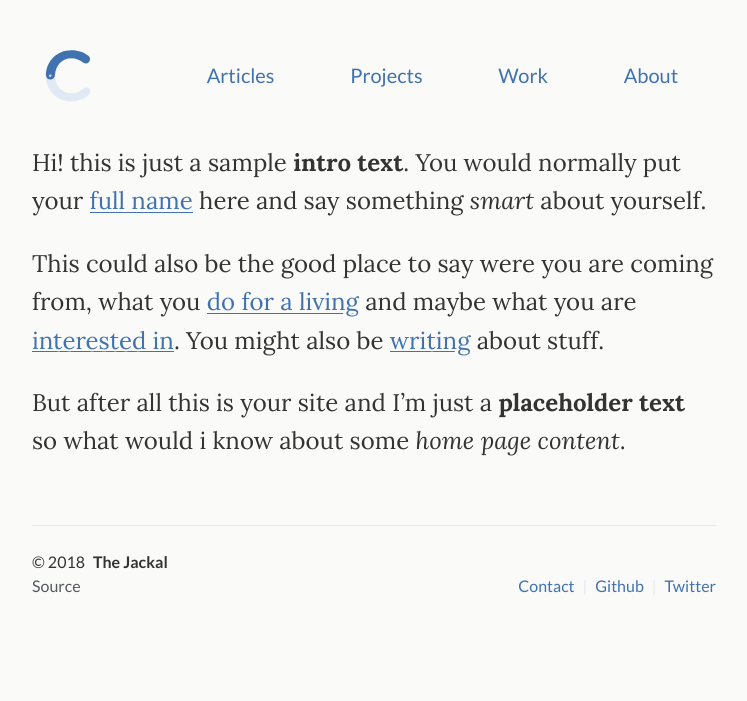
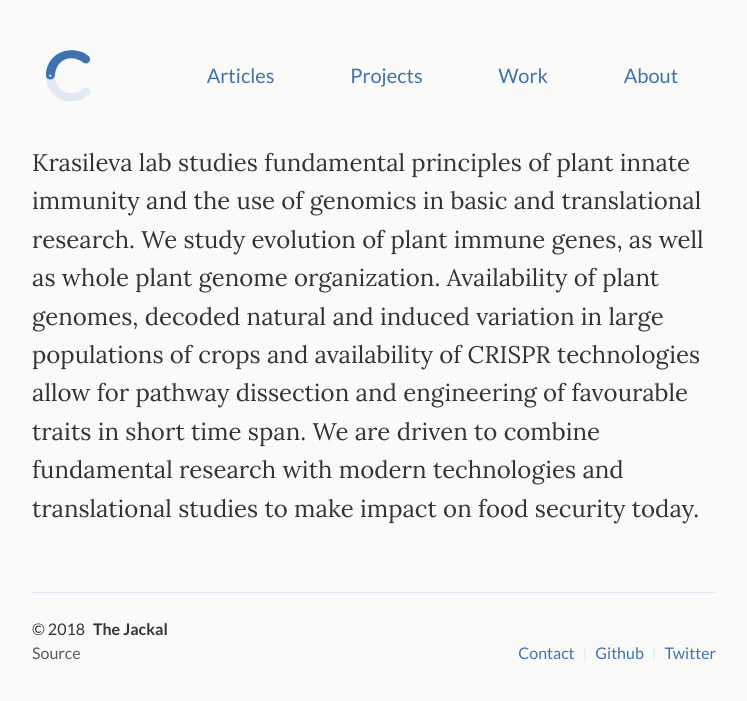
Before and after one commit to crimsonmonkey/crimsonmonkey.github.io, a Jekyll site: the page built from index.md, in a window 1280 px wide. Shown: the top 701 px of the page, without its empty margins (266-1013 px from the left). Built offline with Jekyll 4.4.1, drawn with Linux system fonts in a browser that asks for light colours.

Commit message:
Update from Forestry.io - index.md

```diff
--- a/index.md
+++ b/index.md
@@ -1,11 +1,6 @@
 ---
 layout: default
 ---
-
 <div class="lead pretty-links">
-  Hi! this is just a sample **intro text**. You would normally put your [full name](about/) here and say something *smart* about yourself.
-
-  This could also be the good place to say were you are coming from, what you [do for a living](work/) and maybe what you are [interested in](projects/). You might also be [writing](articles/) about stuff.
-
-  But after all this is your site and I'm just a **placeholder text** so what would i know about some *home page content*.
+Krasileva lab studies fundamental principles of plant innate immunity and the use of genomics in basic and translational research. We study evolution of plant immune genes, as well as whole plant genome organization. Availability of plant genomes, decoded natural and induced variation in large populations of crops and availability of CRISPR technologies allow for pathway dissection and engineering of favourable traits in short time span. We are driven to combine fundamental research with modern technologies and translational studies to make impact on food security today.
 </div>
```
